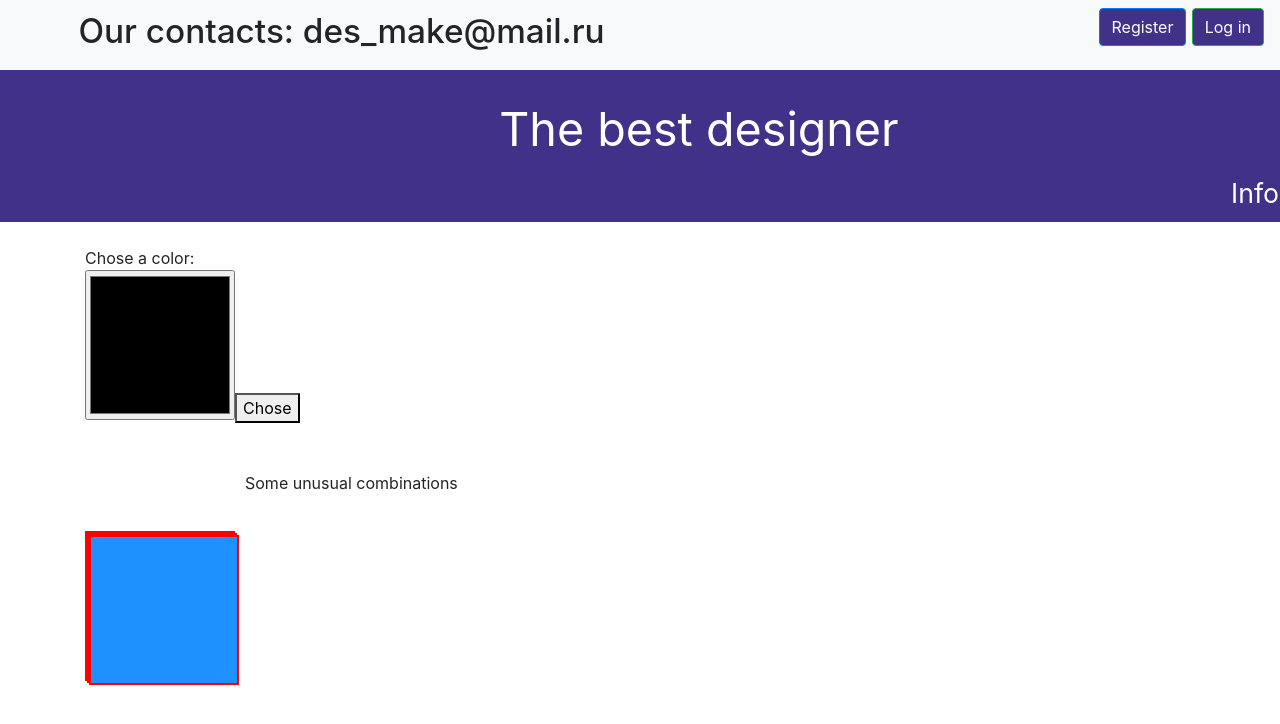
After one commit to DuxaDruha/flower, a Flask app: page /random in a window 1280 px wide. The commit adds this page. Shown: the top 724 px of the page. Run offline with Flask 3, Linux system fonts and the light colour scheme; some libraries are stand-ins or nearby versions.

Commit message:
Add files via upload

```diff
--- a/data/__all_models.py
+++ b/data/__all_models.py
@@ -1,2 +1 @@
 from . import users
-from . import jobs
--- a/main.py
+++ b/main.py
@@ -1,8 +1,7 @@
-from flask import Flask, render_template, redirect
+from flask import Flask, render_template, redirect, request
 from flask_login import LoginManager, login_user, login_required, logout_user
 
 from data import db_session
-from data.jobs import Jobs
 from data.login_form import LoginForm
 from data.users import User
 from data.register import RegisterForm
@@ -68,6 +67,29 @@
     return render_template("info.html", title='Information')
 
 
+
+
+
+
+@app.route("/random", methods=['POST', 'GET'])
+def random():
+    COLOR = '8b00ff'
+    form = LoginForm()
+    if form.validate_on_submit():
+        COLOR = request.form['color']
+        db_sess = db_session.create_session()
+        i = current_user
+        i.color = COLOR
+        session.add(i)
+        db_sess.commit()
+        print(COLOR)
+    return render_template("random.html", title='Random')
+
+
+
+
+
+
 @app.route('/logout')
 @login_required
 def logout():
--- a/static/css/style.css
+++ b/static/css/style.css
@@ -22,13 +22,14 @@
     font-size: 14pt;
 }
 
-
 .wrapper {
   perspective: 1px;
-  height: 75vh;
   overflow-x: hidden;
   overflow-y: auto;
+  height: 75vh;
+  width: 1170px;
   background-color: rgb(66,49,137)
+
 }
 
 .box {
@@ -59,3 +60,33 @@
   width: 1500px;
   transform: translateZ(-1px) scale(3);
 }
+
+.square {
+    width: 150px;
+    height: 150px;
+    border: solid 0.3px;
+    border-color: black;
+}
+#myColor {
+width: 150px;
+height: 150px; }
+
+div_s { float: left;
+    line-height: 120px;
+    font-size: 40px;
+    background: dodgerblue;
+    color: white;
+    margin-top: 60px;
+    width: 320px;
+    margin-right: 10px;
+    text-align: center;}
+
+.bblock {
+    float: left;
+    line-height: 120px;
+    font-size: 40px;
+    background: dodgerblue;
+    color: white;
+    width: 320px;
+    margin-right: 10px;
+    text-align: center;}
--- /dev/null
+++ b/templates/random.html
@@ -0,0 +1,23 @@
+{% extends "base.html" %}
+
+{% block content %}
+<meta charset="UTF-8">
+<br>
+<a>Chose a color:  </a>
+<form method="post" style="justify-content: center" action="/random"><input id="myColor" type="color" name="color"
+           value="#{current_user.color}" ><button type="submit" >Chose </button>
+</form>
+<br>
+<br>
+<a>Some unusual combinations</a>
+
+
+
+<div_s class="bblock" style="width: 150px; height: 150px; float: left; border: 2px solid red;">
+    <div class="bblock" style="width: 150px; height: 150px; float: left; border: 2px solid red;">
+        <div class="bblock" style="width: 150px; height: 150px; float: left; border: 2px solid red;">
+
+
+
+
+{% endblock %}
```
Also changed, not shown: templates/index.html (+4 -4 lines), db/mars_explorer.sqlite, static/img/nature_1.jpg (added), 1 other file.
